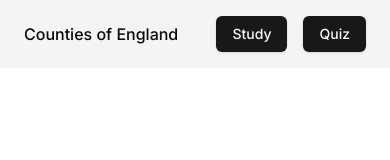
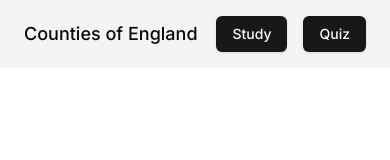
Before and after one commit to coryfitz/english_counties, a Next.js app: page / in a window 390 px wide. Shown: the top 160 px of the page. Built offline with nearby package versions, Linux system fonts and the light colour scheme.

Commit message:
Update header.tsx

```diff
--- a/src/app/header.tsx
+++ b/src/app/header.tsx
@@ -7,7 +7,7 @@ export default function Header() {
   return (
     <div className="bg-gray-100 py-4 px-6 flex justify-between items-center">
 
-      <a href="/" className="font-medium md:text-lg text-base">
+      <a href="/" className="font-medium text-lg text-base">
         Counties of England
       </a>
 
```
